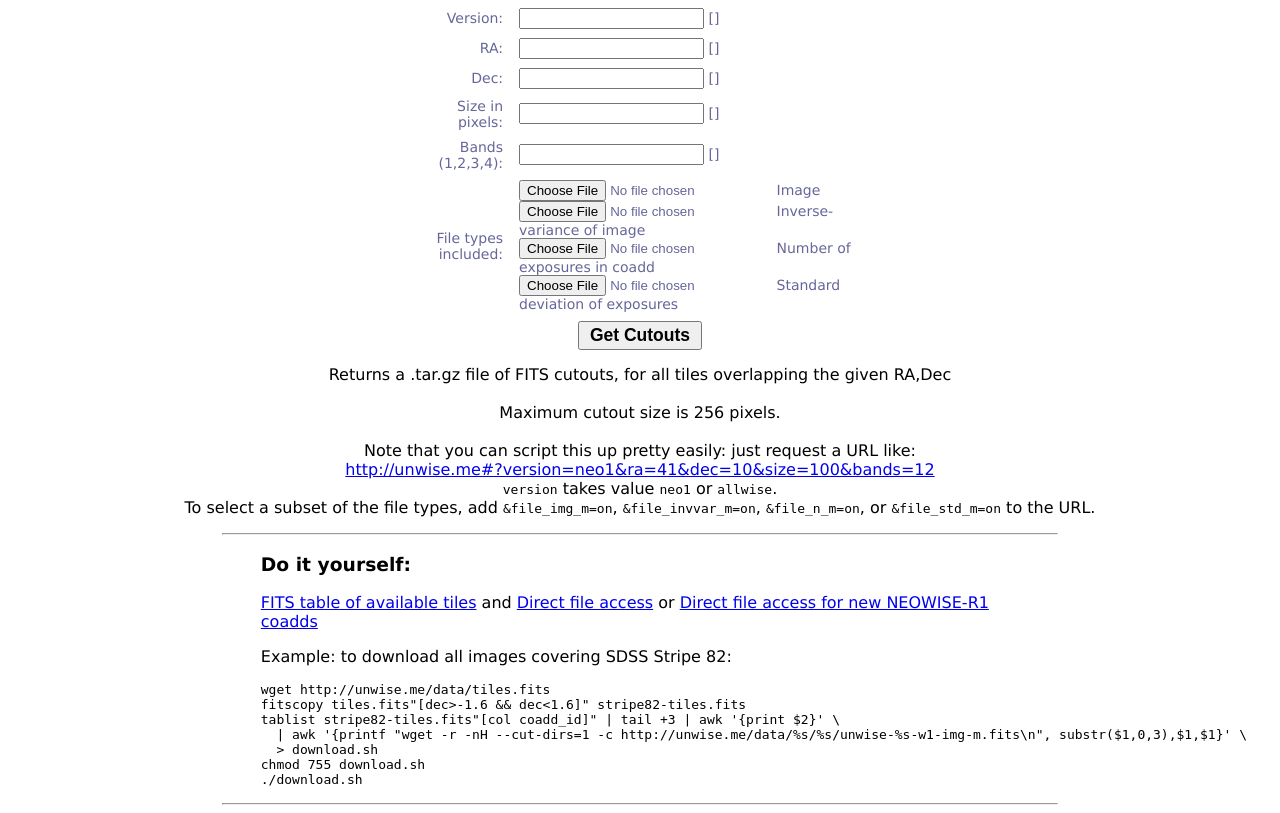
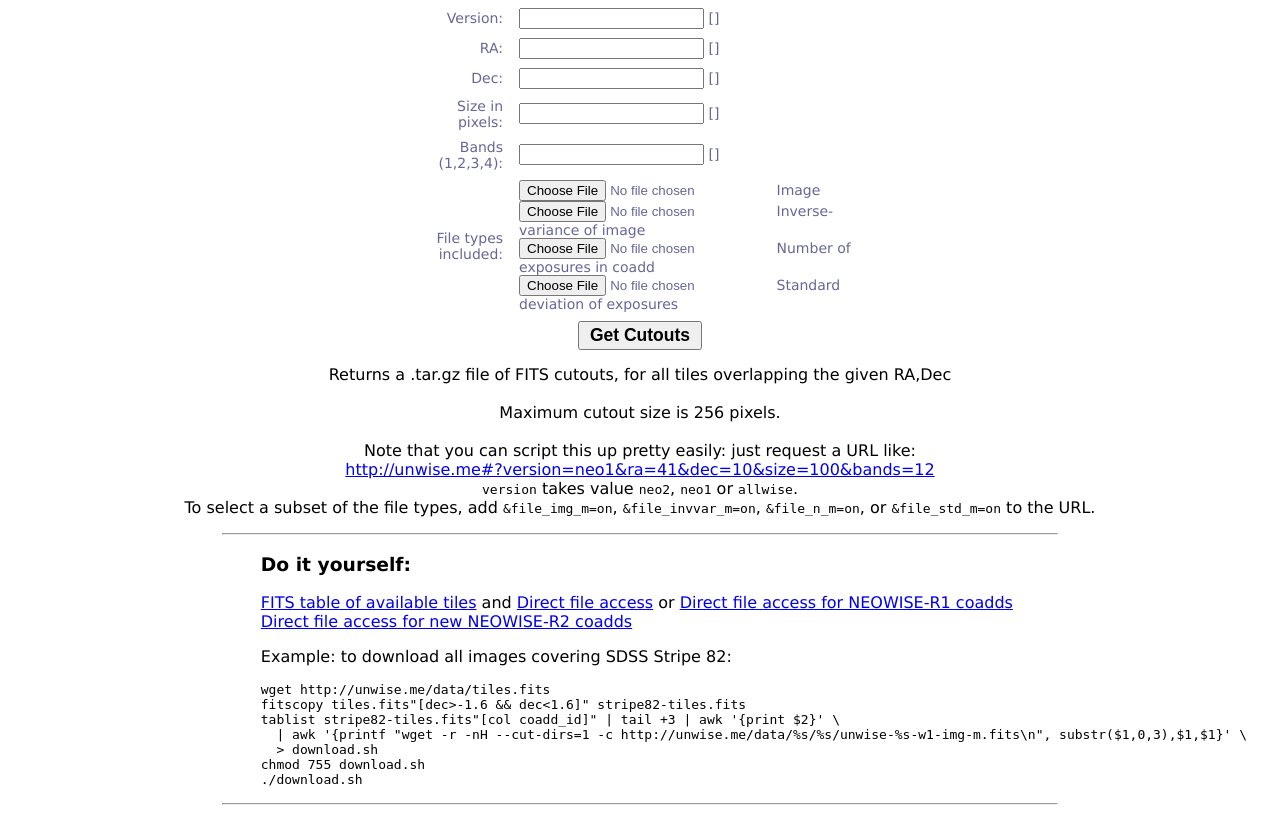
Before and after one commit to dstndstn/unwise.me, a Django app: template templates/coordsearch.html in a window 1280 px wide. Shown: the part 659-1472 px from the top of the page. Run offline with Django 3.2, Linux system fonts and the light colour scheme; the template is opened without the code that fills it: most values are stand-ins (such as "Sample title", 1, 10 or a date in 2020); form fields are guessed from the names that the template uses.

Commit message:
more NEO-2 fixes

```diff
--- a/coadd/views.py
+++ b/coadd/views.py
@@ -258,7 +258,7 @@ def cutout_fits(req):
 
     version = form.cleaned_data['version']
 
-    if version == 'neo1':
+    if version in ['neo1', 'neo2']:
         bands = [b for b in bands if b in [1,2]]
 
     radius = size/2. * 2.75/3600.
--- a/templates/coordsearch.html
+++ b/templates/coordsearch.html
@@ -148,7 +148,7 @@ Thanks!
   Maximum cutout size is 256 pixels.<br/><br/>
   Note that you can script this up pretty easily: just request a URL like:<br/>
   <a href="{% url 'cutout_fits' %}?version=neo1&ra=41&dec=10&size=100&bands=12">http://unwise.me{% url 'cutout_fits' %}?version=neo1&ra=41&dec=10&size=100&bands=12</a><br />
-  <tt>version</tt> takes value <tt>neo1</tt> or <tt>allwise</tt>.<br/>
+  <tt>version</tt> takes value <tt>neo2</tt>, <tt>neo1</tt> or <tt>allwise</tt>.<br/>
   To select a subset of the file types, add <tt>&file_img_m=on</tt>, <tt>&file_invvar_m=on</tt>, <tt>&file_n_m=on</tt>, or <tt>&file_std_m=on</tt> to the URL.
 </td></tr>
 </form>
@@ -161,7 +161,8 @@ Thanks!
 <a href="/data/tiles.fits">FITS table of available tiles</a>
 and
 <a href="/data/">Direct file access</a> or
-<a href="/data/neo1">Direct file access for new NEOWISE-R1 coadds</a>
+<a href="/data/neo1">Direct file access for NEOWISE-R1 coadds</a>
+<a href="/data/neo2">Direct file access for new NEOWISE-R2 coadds</a>
 </p>
 
 <p>
--- a/unwise/urls.py
+++ b/unwise/urls.py
@@ -8,10 +8,10 @@ tilepattern = r'[0-9]{4}[pm][0-9]{3}'
 urlpatterns = [
     url(r'^tiles/$', co.TileList.as_view()),
     url(r'^tiles_near/$', co.CoordSearchTileList.as_view()),
-    url(r'^tiledata/(?P<version>(neo1|allwise))/(?P<coadd>' + tilepattern +
+    url(r'^tiledata/(?P<version>(neo2|neo1|allwise))/(?P<coadd>' + tilepattern +
         ')-w(?P<bands>1?2?3?4?).tgz/?$',
         co.tile_tgz, name='tile-tgz'),
-    url(r'^tiledata/(?P<version>(neo1|allwise))/(?P<coadd>' + tilepattern + ').tgz/?$',
+    url(r'^tiledata/(?P<version>(neo2|neo1|allwise))/(?P<coadd>' + tilepattern + ').tgz/?$',
         co.tile_tgz, name='tile-tgz'),
     url(r'^tilesetdata/?$', co.tileset_tgz, name='tileset-tgz'),
     url(r'^imgsearch/?$', co.coord_search, name='search'),
```
